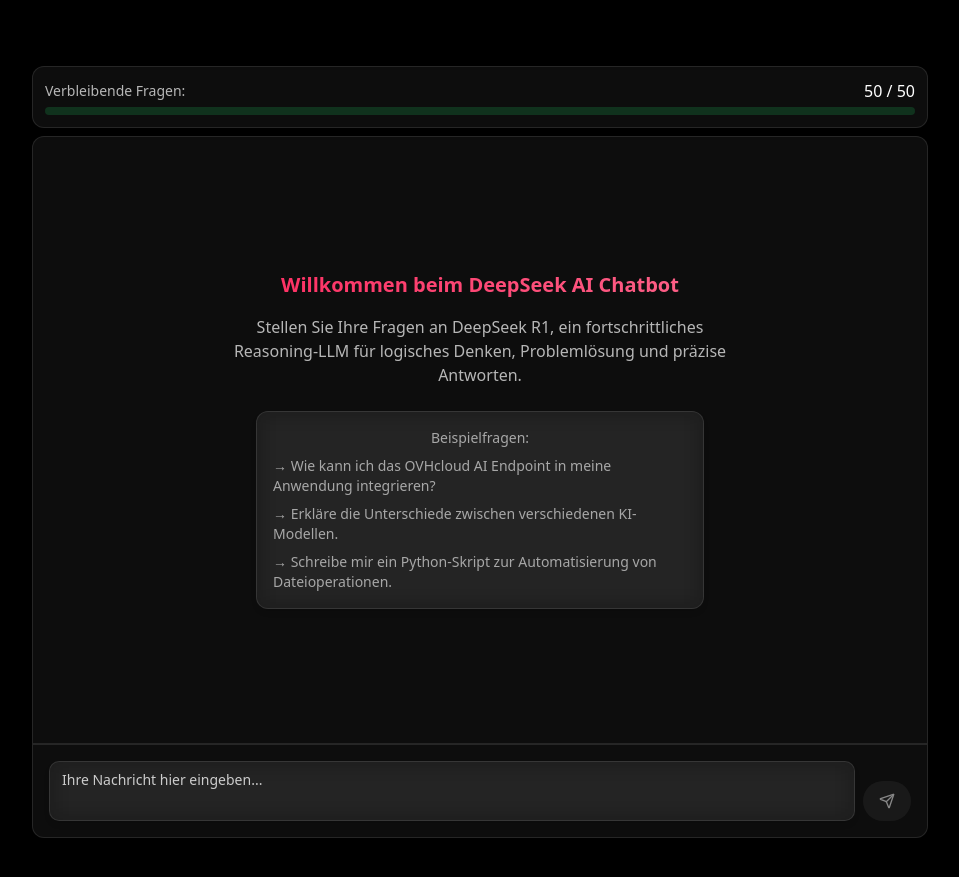
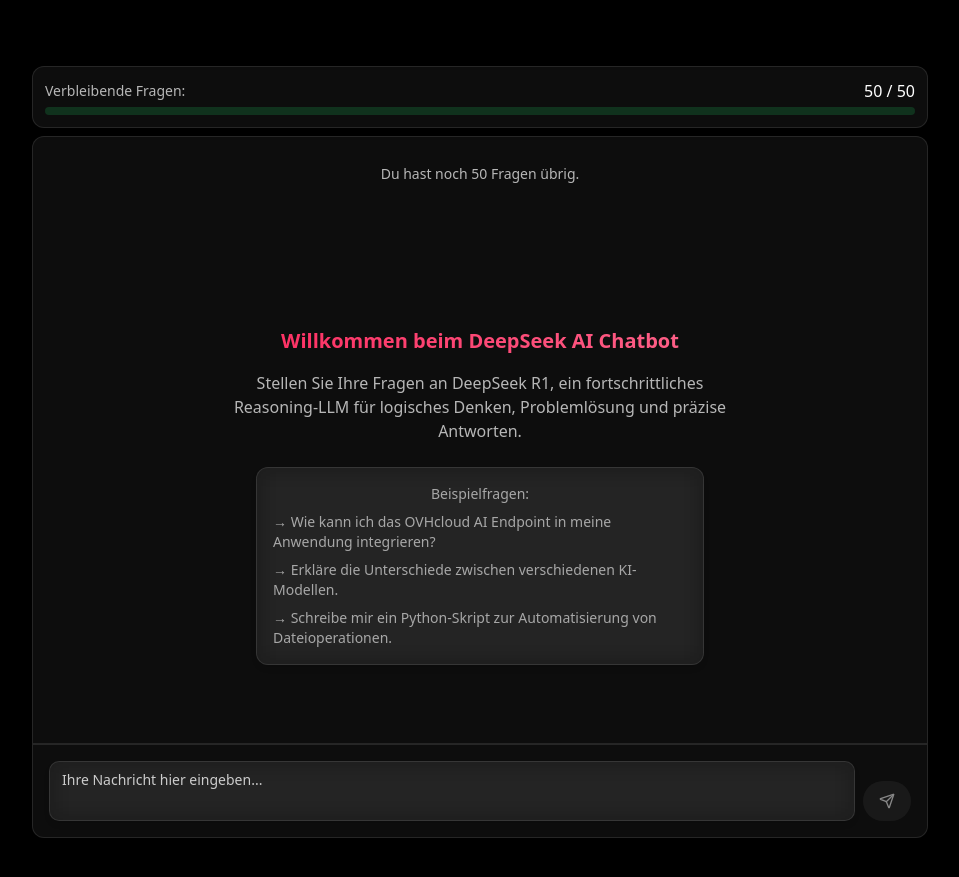
Before and after one commit to Synaigy/ovh-chatbot, a React (Vite) app: page / in a window 1280 px wide. Shown: the part 980-1857 px from the top of the page, without its empty margins (160-1119 px from the left). Built offline with nearby package versions, Linux system fonts and the light colour scheme.

Commit message:
Add remaining message counter
Displays a counter of remaining messages above the chat input.  Prevents further messages if the limit is reached and shows an error message: "Voucher aufgebraucht, Versuch es morgen nochmal".

```diff
--- a/src/components/ChatInterface.tsx
+++ b/src/components/ChatInterface.tsx
@@ -1,3 +1,4 @@
+
 import React, { useState, useRef, useEffect } from 'react';
 import { Send, AlertCircle } from 'lucide-react';
 import { cn } from '@/lib/utils';
@@ -48,7 +49,7 @@ const ChatInterface: React.FC = () => {
     if (questionCount >= QUESTIONS_LIMIT) {
       toast({
         title: "Limit erreicht",
-        description: "Sie haben das Limit von 50 Fragen pro Browsersitzung erreicht.",
+        description: "Voucher aufgebraucht, Versuch es morgen nochmal",
         variant: "destructive"
       });
       return;
@@ -170,6 +171,24 @@ const ChatInterface: React.FC = () => {
         </div>
 
         <div className="chat-window-height overflow-y-auto p-4 glass-morphism rounded-t-xl scrollbar-thin">
+          {/* Display counter message at the top of the chat window */}
+          <div className="mb-4 p-2 text-center">
+            <span className={cn(
+              "text-sm",
+              questionsRemaining <= 10 ? "text-red-400" : "text-white/70"
+            )}>
+              Du hast noch {questionsRemaining} Fragen übrig.
+            </span>
+          </div>
+
+          {/* Show error message when limit is reached */}
+          {questionsRemaining <= 0 && (
+            <div className="mb-4 p-3 bg-red-500/20 rounded-lg text-center">
+              <AlertCircle className="w-5 h-5 mx-auto mb-2" />
+              <p className="text-red-400 font-medium">Voucher aufgebraucht, Versuch es morgen nochmal</p>
+            </div>
+          )}
+
           {messages.length === 0 ? (
             <div className="h-full flex flex-col items-center justify-center text-center p-6 animate-fade-in">
               <h3 className="text-xl font-semibold mb-4 highlight-text animate-pulse-subtle">
@@ -216,7 +235,7 @@ const ChatInterface: React.FC = () => {
             onChange={(e) => setInput(e.target.value)}
             onKeyDown={handleKeySubmit}
             placeholder={questionCount >= QUESTIONS_LIMIT
-              ? "Sie haben das Limit von 50 Fragen erreicht"
+              ? "Voucher aufgebraucht, Versuch es morgen nochmal"
               : "Ihre Nachricht hier eingeben..."}
             className="flex-1 min-h-[60px] max-h-[200px] resize-none overflow-y-auto glass-morphism"
             disabled={isLoading || questionCount >= QUESTIONS_LIMIT}
@@ -239,7 +258,7 @@ const ChatInterface: React.FC = () => {
         {questionCount >= QUESTIONS_LIMIT && (
           <div className="mt-2 glass-morphism p-3 rounded-lg flex items-center gap-2 text-red-400">
             <AlertCircle size={16} />
-            <span className="text-sm">Sie haben das Limit von 50 Fragen pro Browsersitzung erreicht.</span>
+            <span className="text-sm">Voucher aufgebraucht, Versuch es morgen nochmal</span>
           </div>
         )}
       </div>
```
